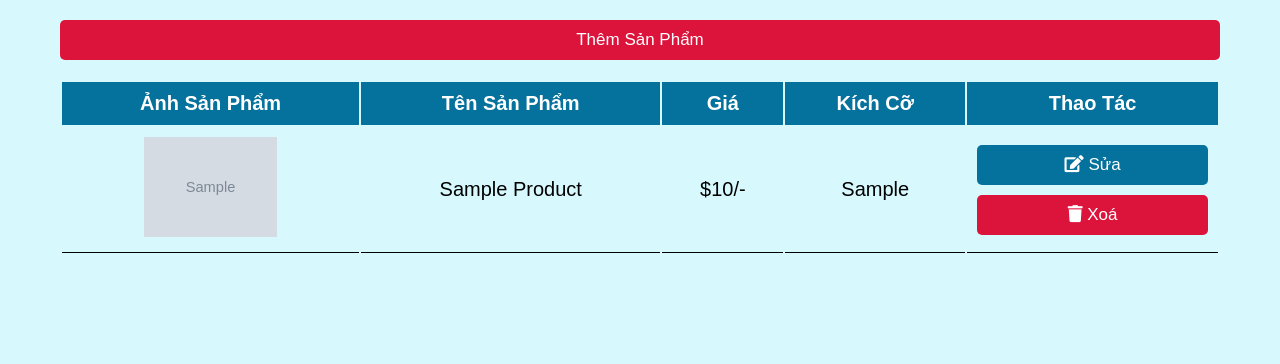
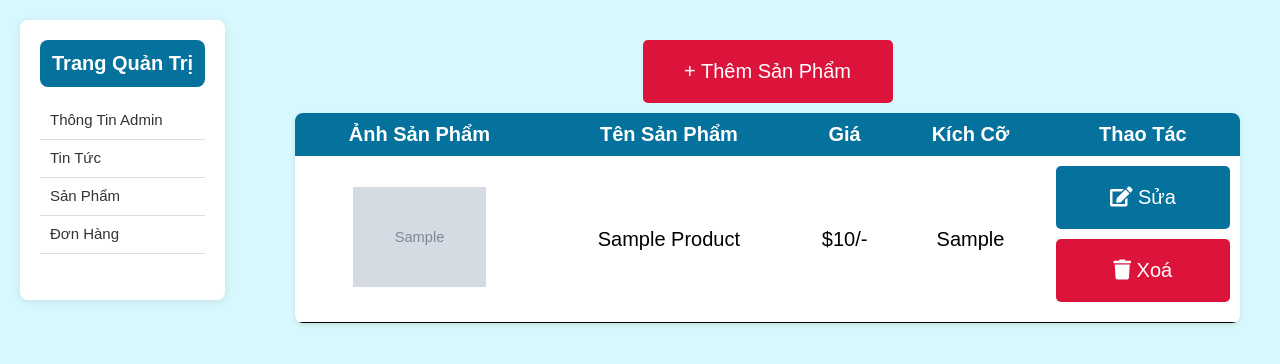
Before and after one commit to KimNgan467/CUOIKY_PTUDTMDT, a PHP site: page /qtsp.php in a window 1280 px wide. Shown: the top 364 px of the page. Run offline with PHP 8.4, Linux system fonts and the light colour scheme; tables that the repository leaves empty or names only in its code hold one stand-in row (values such as "Sample post"); grey boxes marked "Sample" are stand-in pictures.

Commit message:
Quản trị sản phẩm

```diff
--- a/config.php
+++ b/config.php
@@ -1,5 +1,5 @@
 <?php
 
-$conn = mysqli_connect('localhost','root','','news_db');
+$conn = mysqli_connect('localhost','root','','card_db');
 
 ?>
--- a/qtsp.css
+++ b/qtsp.css
@@ -24,44 +24,63 @@ html{
     background-color: #D7F9FD;
 }
 
-.btn{
-    display: block;
-    width: 100%;
-    cursor: pointer;
-    border-radius: .5rem;
-    margin-top: 1rem;
-    font-size: 1.7rem;
-    padding:1rem 3rem;
+.management {
+    display: flex;
+    flex: 1;
+    padding: 20px;
+}
+
+.left-menu {
+    max-width: 280px;
+    max-height: 280px;
+    background-color: white;
+    box-shadow: 0 2px 8px rgba(0, 0, 0, 0.1);
+    border-radius: 8px;
+    margin-right: 50px;
+    padding:20px;
+}
+
+.menu-heading {
     background: #05719D;
-    color:var(--white);
+    color: #FFF;
+    padding: 12px;
+    border-radius: 8px;
+    font-size: 20px;
+    margin-bottom: 15px;
     text-align: center;
 }
 
-.btn:hover{
-    background: var(--black);
+.menu-items ul {
+    list-style: none;
+    padding: 0;
 }
+
+.menu-items ul li {
+    line-height: 35px;
+    padding-left: 10px;
+    border-bottom: 1px solid #ddd;
+    transition: background-color 0.3s;
+}
+
+.menu-items ul li:hover {
+    background-color: #f1f1f1;
+}
+
+.menu-items ul li a {
+    color: #333;
+    text-decoration: none;
+    font-size:15px;
+}
+
 
 .message{
     display: block;
     background: var(--bg-color);
-    padding:1.5rem 1rem;
-    font-size: 2rem;
+    padding:20px;
+    font-size: 20px;
     color:var(--black);
     margin-bottom: 2rem;
     text-align: center;
-}
-
-.container{
-    max-width: 1200px;
-    padding:2rem;
-    margin:0 auto;
-}
-
-.admin-product-form-container centered{
-    display: flex;
-    align-items: center;
-    justify-content: center;
-    min-height: 100vh;
 }
 
 .admin-product-form-container form{
@@ -70,14 +89,6 @@ html{
     padding:2rem;
     border-radius: .5rem;
     background: var(--bg-color);
-}
-
-.admin-product-form-container form h3{
-    text-transform: uppercase;
-    color:var(--black);
-    margin-bottom: 1rem;
-    text-align: center;
-    font-size: 2.5rem;
 }
 
 .admin-product-form-container form .box{
@@ -90,11 +101,60 @@ html{
     text-transform: none;
 }
 
+.admin-product-form-container form h3{
+    text-transform: uppercase;
+    color:var(--black);
+    margin-bottom: 1rem;
+    text-align: center;
+    font-size: 2.5rem;
+}
+
+.admin-product-form-container centered{
+    display: flex;
+    align-items: center;
+    justify-content: center;
+    min-height: 100vh;
+}
+
 .product-display{
-    margin:2rem 0;
+    flex: 1;
+    display: flex;
+    flex-direction: column;;
+    padding: 20px;
  }
+ .adding {
+    display: flex;
+    justify-content: center;
+    align-items: center;
+ }
+ .btn{
+    display: block;
+    cursor: pointer;
+    border-radius: .5rem;
+    margin-top: 1rem;
+    font-size: 1.7rem;
+    padding:20px;
+    background: #05719D;
+    color:var(--white);
+    margin-bottom: 1rem;
+    width: 100%;
+    max-width: 250px;
+    text-align:center;
+    font-size:20px;
+}
+
+.btn:hover{
+    background: var(--black);
+}
+
 .product-display-table{
     width: 100%;
+    max-width: 1200px;
+    border-collapse: collapse;
+    background-color: #fff;
+    border-radius: 8px;
+    overflow: hidden;
+    box-shadow: 0 2px 5px rgba(0, 0, 0, 0.1);
     text-align: center;
  }
 th{
--- a/qtsp.php
+++ b/qtsp.php
@@ -26,15 +26,26 @@ if(isset($_GET['delete'])){
         }
     }
     ?>
-        <div class="container">
-            <div class="adding">
-                <a href="qtsp_add.php?add=<?php $_SERVER['PHP_SELF'] ?>" class="btn">Thêm sản phẩm</a>
-            </div>
+    <div class="management">
+        <div class="left-menu">
+                        <div class="menu-heading"><strong>Trang quản trị</strong></div>
+                        <div class="menu-items">
+                            <ul>
+                                <li><a href="#">Thông tin admin</a></li>
+                                <li><a href="#">Tin tức</a></li>
+                                <li><a href="qtsp.php">Sản phẩm</a></li>
+                                <li><a href="#">Đơn hàng</a></li>
+                            </ul>
+                        </div>
+                        </div>
     <?php
         $select = mysqli_query($conn, "SELECT * FROM products");
     ?>
-    <div class="product-display">
-    <table class="product-display-table">
+        <div class="product-display">
+            <div class="adding">
+        <a href="qtsp_add.php?add=<?php $_SERVER['PHP_SELF'] ?>" class="btn">+ Thêm sản phẩm</a>
+        </div>
+        <table class="product-display-table">
             <tr>
         <th>Ảnh sản phẩm</th>
         <th>Tên sản phẩm</th>
@@ -54,8 +65,9 @@ if(isset($_GET['delete'])){
             </td>
          </tr>
       <?php } ?>
-    </table>
+        </table>
+        </div>
     </div>
-</div>
+    </div>
 </body>
 </html>
--- a/qtsp_add.php
+++ b/qtsp_add.php
@@ -15,7 +15,6 @@ if(isset($_POST['add_product'])){
         // Sử dụng prepared statement để ngăn chặn SQL injection
         $stmt = $conn->prepare("INSERT INTO products (name, price, size, image) VALUES (?, ?, ?, ?)");
         $stmt->bind_param("sids", $product_name, $product_price, $product_size, $product_image);
-
         if($stmt->execute()){
             move_uploaded_file($product_image_tmp_name, $product_image_folder);
             header('location:qtsp.php');
@@ -37,7 +36,7 @@ if(isset($_POST['add_product'])){
     </head>
     <body>
     <?php if(isset($message)){ foreach($message as $msg){ echo "<span class='message'>$msg</span>"; } } ?>
-        <div class="container">
+        <div class="product-display">
             <div class="admin-product-form-container">
                 <form action="" method="post" enctype="multipart/form-data">
                     <h3 class="title">Thêm sản phẩm</h3>
@@ -45,7 +44,7 @@ if(isset($_POST['add_product'])){
                     <input type="number" class="box" name="product_price" placeholder="Nhập giá sản phẩm...">
                     <input type="text" name="product_size" class="box" placeholder="Nhập kích cỡ sản phẩm...">
                     <input type="file" class="box" name="product_image" accept="image/png, image/jpeg, image/jpg">
-                    <input type="submit" value="Thêm sản phẩm" name="add_product" class="btn">
+                    <input type="submit" value="+ Thêm sản phẩm" name="add_product" class="btn">
                     <a href="qtsp.php" class="btn">Trở lại trang trước</a>
                 </form>
             </div>
--- a/qtsp_update.php
+++ b/qtsp_update.php
@@ -44,7 +44,7 @@ if($upload){
       }
    }
    ?>
-   <div class="container">
+   <div class="product-display">
     <div class="admin-product-form-container centered">
    <?php
         $select = mysqli_query($conn, "SELECT * FROM products WHERE id = '$id'");
```
